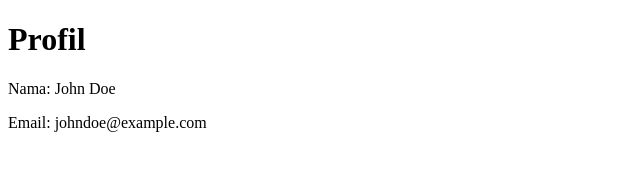
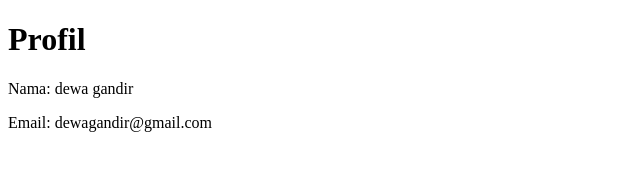
Before and after one commit to RianJrs/apemen, a plain HTML site: page index.html in a window 1280 px wide. Shown: the full height of the page, 0-640 px from the left. Drawn offline with Linux system fonts and the light colour scheme.

Commit message:
Update index.html

```diff
--- a/index.html
+++ b/index.html
@@ -1,11 +1,11 @@
 <!DOCTYPE html>
 <html>
 <head>
-    <title>Biodata</title>
+    <title>Mayah we</title>
 </head>
 <body>
     <h1>Profil</h1>
-    <p>Nama: John Doe</p>
-    <p>Email: johndoe@example.com</p>
+    <p>Nama: dewa gandir</p>
+    <p>Email: dewagandir@gmail.com</p>
 </body>
 </html>
```
